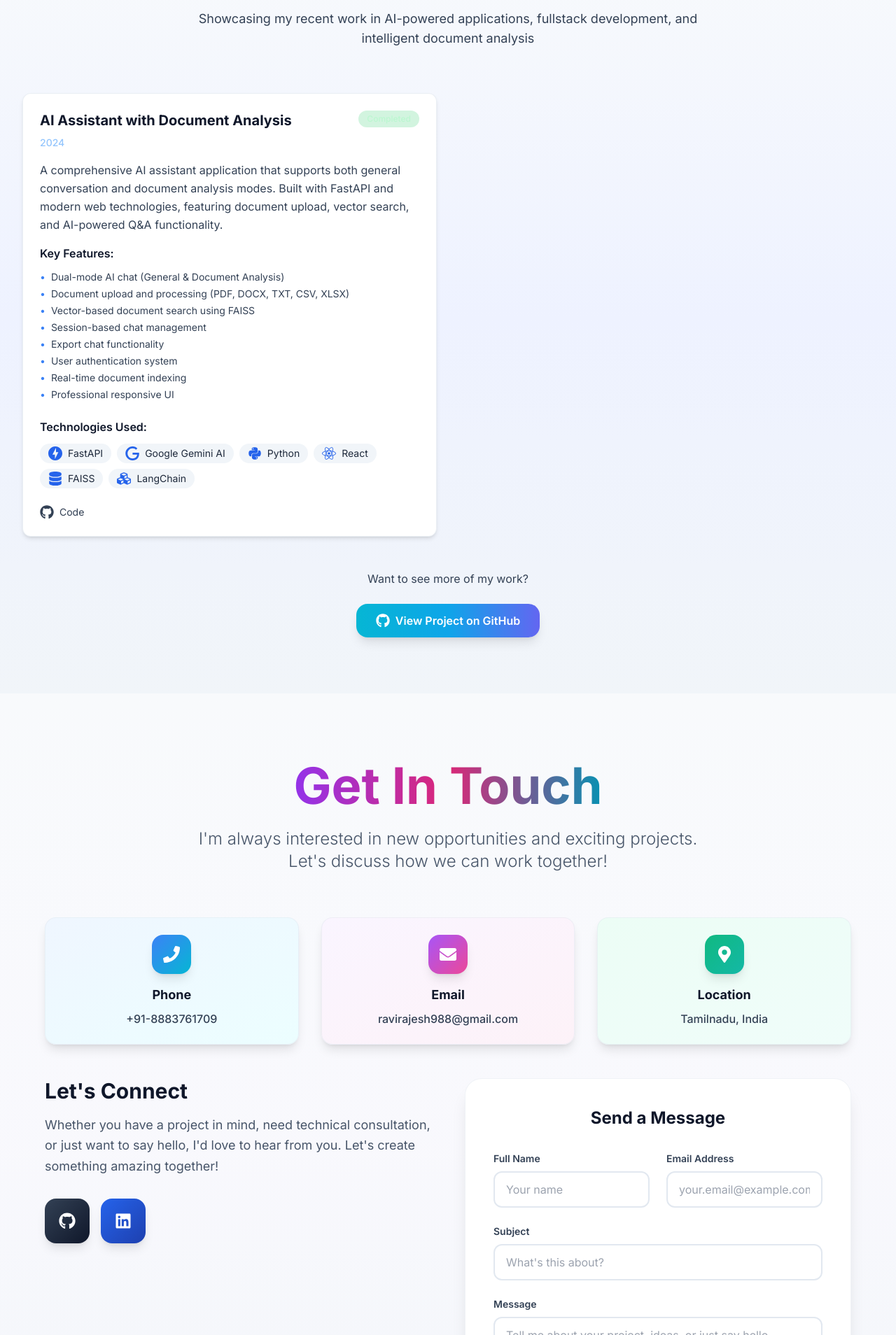
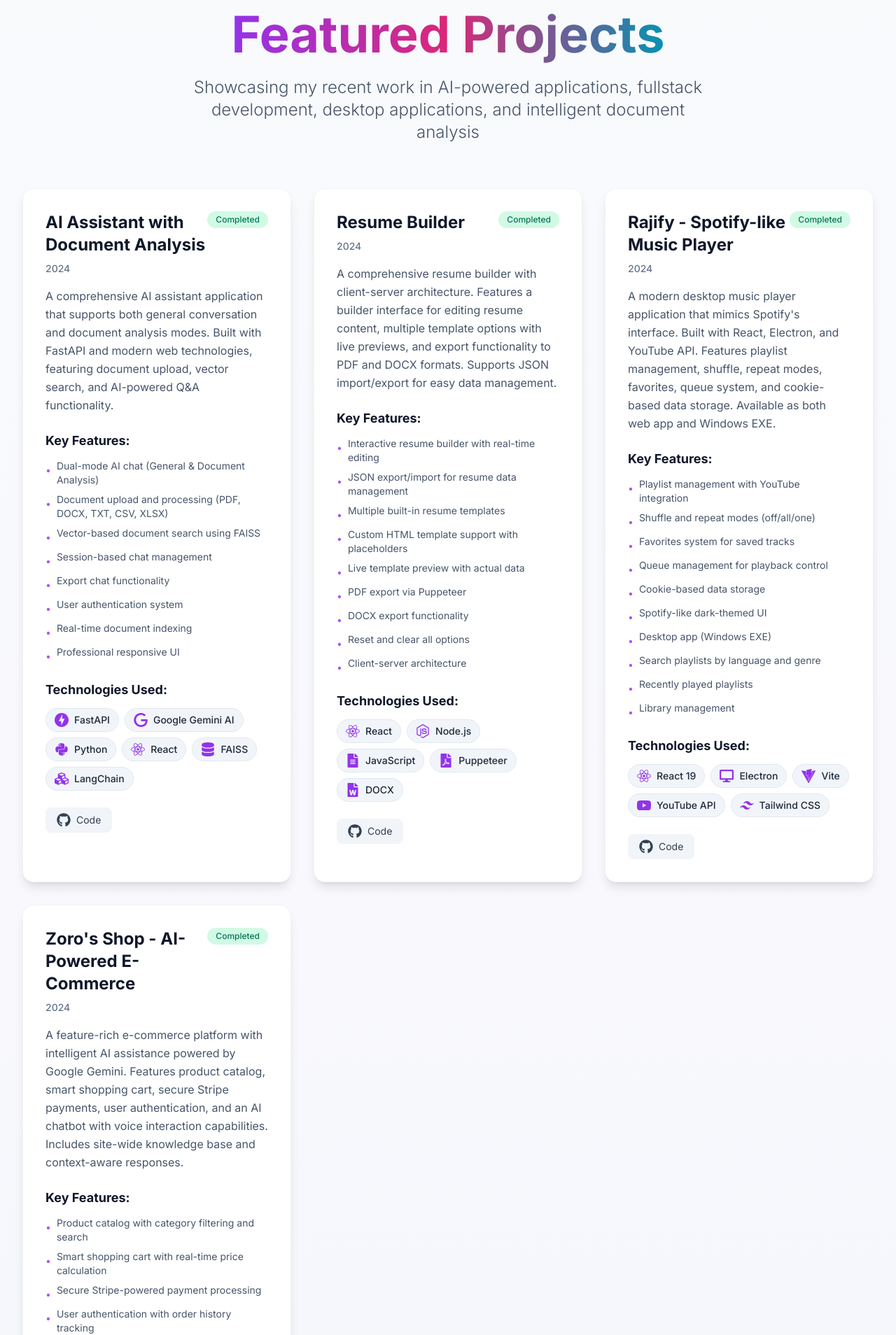
Before and after one commit to rajeshravi2004/Portfolio, a React (Vite) app: page / in a window 1280 px wide. Shown: the part 5532-7440 px from the top of the page at 70% size. Built offline with nearby package versions, Linux system fonts and the light colour scheme.

Commit message:
portfolio updation

```diff
--- a/src/components/Projects.jsx
+++ b/src/components/Projects.jsx
@@ -1,11 +1,10 @@
 import React from 'react';
 import { motion } from 'framer-motion';
-import { FaGithub, FaExternalLinkAlt, FaReact, FaPython, FaNodeJs, FaRobot, FaFileAlt, FaSearch, FaDatabase, FaBrain, FaCubes } from 'react-icons/fa';
-import { SiFastapi, SiGoogle, SiTailwindcss } from 'react-icons/si';
+import { FaGithub, FaExternalLinkAlt, FaReact, FaPython, FaNodeJs, FaFileAlt, FaDatabase, FaCubes, FaFilePdf, FaFileWord, FaDesktop, FaShoppingCart, FaCreditCard, FaRobot, FaMicrophone } from 'react-icons/fa';
+import { SiFastapi, SiGoogle, SiTailwindcss, SiYoutube, SiVite, SiDjango, SiStripe } from 'react-icons/si';
 
 const Projects = () => {
   const projects = [
-
     {
       title: 'AI Assistant with Document Analysis',
       description: 'Professional AI chatbot powered by Google Gemini AI with document analysis capabilities.',
@@ -32,32 +31,130 @@
       demo: '#',
       status: 'Completed',
       period: '2024'
+    },
+    {
+      title: 'Resume Builder',
+      description: 'Full-stack resume builder application with template system and PDF/DOCX export capabilities.',
+      longDescription: 'A comprehensive resume builder with client-server architecture. Features a builder interface for editing resume content, multiple template options with live previews, and export functionality to PDF and DOCX formats. Supports JSON import/export for easy data management.',
+      technologies: [
+        { name: 'React', icon: <FaReact className="w-5 h-5" /> },
+        { name: 'Node.js', icon: <FaNodeJs className="w-5 h-5" /> },
+        { name: 'JavaScript', icon: <FaFileAlt className="w-5 h-5" /> },
+        { name: 'Puppeteer', icon: <FaFilePdf className="w-5 h-5" /> },
+        { name: 'DOCX', icon: <FaFileWord className="w-5 h-5" /> }
+      ],
+      features: [
+        'Interactive resume builder with real-time editing',
+        'JSON export/import for resume data management',
+        'Multiple built-in resume templates',
+        'Custom HTML template support with placeholders',
+        'Live template preview with actual data',
+        'PDF export via Puppeteer',
+        'DOCX export functionality',
+        'Reset and clear all options',
+        'Client-server architecture'
+      ],
+      github: 'https://github.com/rajeshravi2004/Resume-Builder',
+      demo: '#',
+      status: 'Completed',
+      period: '2024'
+    },
+    {
+      title: 'Rajify - Spotify-like Music Player',
+      description: 'Desktop music player application with Spotify-like interface, built with React and Electron.',
+      longDescription: 'A modern desktop music player application that mimics Spotify\'s interface. Built with React, Electron, and YouTube API. Features playlist management, shuffle, repeat modes, favorites, queue system, and cookie-based data storage. Available as both web app and Windows EXE.',
+      technologies: [
+        { name: 'React 19', icon: <FaReact className="w-5 h-5" /> },
+        { name: 'Electron', icon: <FaDesktop className="w-5 h-5" /> },
+        { name: 'Vite', icon: <SiVite className="w-5 h-5" /> },
+        { name: 'YouTube API', icon: <SiYoutube className="w-5 h-5" /> },
+        { name: 'Tailwind CSS', icon: <SiTailwindcss className="w-5 h-5" /> }
+      ],
+      features: [
+        'Playlist management with YouTube integration',
+        'Shuffle and repeat modes (off/all/one)',
+        'Favorites system for saved tracks',
+        'Queue management for playback control',
+        'Cookie-based data storage',
+        'Spotify-like dark-themed UI',
+        'Desktop app (Windows EXE)',
+        'Search playlists by language and genre',
+        'Recently played playlists',
+        'Library management'
+      ],
+      github: 'https://github.com/rajeshravi2004/RajAudios',
+      demo: '#',
+      status: 'Completed',
+      period: '2024'
+    },
+    {
+      title: 'Zoro\'s Shop - AI-Powered E-Commerce',
+      description: 'Modern e-commerce platform with AI-powered assistant, built with Django and Google Gemini AI.',
+      longDescription: 'A feature-rich e-commerce platform with intelligent AI assistance powered by Google Gemini. Features product catalog, smart shopping cart, secure Stripe payments, user authentication, and an AI chatbot with voice interaction capabilities. Includes site-wide knowledge base and context-aware responses.',
+      technologies: [
+        { name: 'Django 5.0+', icon: <SiDjango className="w-5 h-5" /> },
+        { name: 'Google Gemini AI', icon: <SiGoogle className="w-5 h-5" /> },
+        { name: 'Python', icon: <FaPython className="w-5 h-5" /> },
+        { name: 'FAISS', icon: <FaDatabase className="w-5 h-5" /> },
+        { name: 'Stripe', icon: <SiStripe className="w-5 h-5" /> },
+        { name: 'Tailwind CSS', icon: <SiTailwindcss className="w-5 h-5" /> }
+      ],
+      features: [
+        'Product catalog with category filtering and search',
+        'Smart shopping cart with real-time price calculation',
+        'Secure Stripe-powered payment processing',
+        'User authentication with order history tracking',
+        'AI-powered chatbot with Google Gemini integration',
+        'Voice interaction (text-to-speech & speech-to-text)',
+        'Site-wide knowledge base for context-aware responses',
+        'Document processing (PDF, DOCX, CSV, Excel)',
+        'Vector similarity search with FAISS',
+        'Responsive design with modern UI/UX'
+      ],
+      github: 'https://github.com/rajeshravi2004/zoroshop',
+      demo: '#',
+      status: 'Completed',
+      period: '2024'
     }
   ];
 
   return (
     <section
       id="projects"
-      className="pt-12 sm:pt-16 lg:pt-10 pb-20 px-4 sm:px-6 lg:px-8 relative"
+      className="pt-20 sm:pt-24 pb-24 px-4 sm:px-6 lg:px-8 relative overflow-hidden"
     >
-      <div className="absolute inset-0 bg-gradient-to-b from-slate-50 via-indigo-50 to-slate-100 dark:from-black/70 dark:via-black/40 dark:to-black/70 pointer-events-none" />
-      <div className="max-w-7xl mx-auto relative z-10 text-slate-900 dark:text-white">
+      <div className="absolute inset-0 bg-gradient-to-b from-slate-50 via-purple-50/30 to-slate-100 dark:from-slate-950 dark:via-purple-950/20 dark:to-slate-900 pointer-events-none" />
+      <div className="max-w-7xl mx-auto relative z-10">
         <motion.div
-          initial={{ opacity: 0, y: 20 }}
+          initial={{ opacity: 0, y: 30 }}
           whileInView={{ opacity: 1, y: 0 }}
-          transition={{ duration: 0.6 }}
+          transition={{ duration: 0.7 }}
           viewport={{ once: true }}
           className="text-center mb-16"
         >
-          <h2 className="text-3xl sm:text-4xl font-bold text-slate-900 dark:text-white mb-4">
-            Featured Projects
-          </h2>
-          <p className="text-lg text-slate-700 dark:text-gray-200 max-w-3xl mx-auto">
-            Showcasing my recent work in AI-powered applications, fullstack development, and intelligent document analysis
-          </p>
+          <motion.h2
+            className="text-5xl sm:text-6xl lg:text-7xl font-extrabold mb-6"
+            initial={{ opacity: 0, y: 20 }}
+            whileInView={{ opacity: 1, y: 0 }}
+            transition={{ duration: 0.7, delay: 0.2 }}
+            viewport={{ once: true }}
+          >
+            <span className="bg-gradient-to-r from-purple-600 via-pink-600 to-cyan-600 dark:from-purple-400 dark:via-pink-400 dark:to-cyan-400 bg-clip-text text-transparent">
+              Featured Projects
+            </span>
+          </motion.h2>
+          <motion.p
+            className="text-xl sm:text-2xl text-slate-600 dark:text-slate-300 max-w-3xl mx-auto leading-relaxed font-light"
+            initial={{ opacity: 0, y: 20 }}
+            whileInView={{ opacity: 1, y: 0 }}
+            transition={{ duration: 0.7, delay: 0.3 }}
+            viewport={{ once: true }}
+          >
+            Showcasing my recent work in AI-powered applications, fullstack development, desktop applications, and intelligent document analysis
+          </motion.p>
         </motion.div>
 
-        <div className="grid md:grid-cols-2 gap-8">
+        <div className="grid md:grid-cols-2 lg:grid-cols-3 gap-8">
           {projects.map((project, index) => (
             <motion.div
               key={index}
@@ -65,50 +162,50 @@
               whileInView={{ opacity: 1, y: 0 }}
               transition={{ duration: 0.5, delay: index * 0.1 }}
               viewport={{ once: true }}
-              className="bg-white dark:bg-white/5 backdrop-blur rounded-xl shadow-md hover:shadow-lg transition-all duration-300 overflow-hidden group border border-slate-200/70 dark:border-white/10"
+              className="bg-white dark:bg-slate-900/50 backdrop-blur-xl rounded-2xl shadow-lg hover:shadow-xl transition-all duration-300 overflow-hidden group border border-slate-200/50 dark:border-slate-700/50"
             >
-              <div className="p-6">
+              <div className="p-8">
                 <div className="flex justify-between items-start mb-4">
                   <div>
-                    <h3 className="text-xl font-bold text-slate-900 dark:text-white mb-2">
+                    <h3 className="text-2xl font-bold text-slate-900 dark:text-white mb-2">
                       {project.title}
                     </h3>
-                    <p className="text-blue-300 text-sm font-medium">
+                    <p className="text-slate-500 dark:text-slate-400 text-sm font-medium">
                       {project.period}
                     </p>
                   </div>
                   <span className={`px-3 py-1 rounded-full text-xs font-medium ${
                     project.status === 'Completed'
-                      ? 'bg-green-500/20 text-green-200'
-                      : 'bg-blue-500/20 text-blue-200'
+                      ? 'bg-emerald-100 dark:bg-emerald-900/30 text-emerald-700 dark:text-emerald-300'
+                      : 'bg-blue-100 dark:bg-blue-900/30 text-blue-700 dark:text-blue-300'
                   }`}>
                     {project.status}
                   </span>
                 </div>
 
-                <p className="text-slate-700 dark:text-gray-200 mb-4 leading-relaxed">
+                <p className="text-slate-600 dark:text-slate-300 mb-6 leading-relaxed text-base">
                   {project.longDescription}
                 </p>
 
                 <div className="mb-6">
-                  <h4 className="font-semibold text-slate-900 dark:text-white mb-3">Key Features:</h4>
-                  <ul className="space-y-1">
+                  <h4 className="font-bold text-slate-900 dark:text-white mb-3 text-lg">Key Features:</h4>
+                  <ul className="space-y-2">
                     {project.features.map((feature, featureIndex) => (
-                      <li key={featureIndex} className="text-slate-700 dark:text-gray-200 text-sm flex items-start">
-                        <span className="text-blue-500 dark:text-blue-400 mr-2">•</span>
-                        {feature}
+                      <li key={featureIndex} className="text-slate-600 dark:text-slate-300 text-sm flex items-start">
+                        <span className="text-purple-500 dark:text-purple-400 mr-2 mt-1.5 flex-shrink-0">•</span>
+                        <span>{feature}</span>
                       </li>
                     ))}
                   </ul>
                 </div>
 
                 <div className="mb-6">
-                  <h4 className="font-semibold text-slate-900 dark:text-white mb-3">Technologies Used:</h4>
+                  <h4 className="font-bold text-slate-900 dark:text-white mb-3 text-lg">Technologies Used:</h4>
                   <div className="flex flex-wrap gap-2">
                     {project.technologies.map((tech, techIndex) => (
-                      <div key={techIndex} className="flex items-center gap-2 px-3 py-1 bg-slate-100 dark:bg-gray-800/60 rounded-full text-sm">
-                        <span className="text-blue-600 dark:text-blue-300">{tech.icon}</span>
-                        <span className="text-slate-800 dark:text-gray-100">{tech.name}</span>
+                      <div key={techIndex} className="flex items-center gap-2 px-3 py-1.5 bg-slate-100 dark:bg-slate-800/60 rounded-full text-sm border border-slate-200 dark:border-slate-700/50 hover:bg-slate-200 dark:hover:bg-slate-700/60 transition-colors">
+                        <span className="text-purple-600 dark:text-purple-400">{tech.icon}</span>
+                        <span className="text-slate-800 dark:text-gray-100 font-medium">{tech.name}</span>
                       </div>
                     ))}
                   </div>
@@ -119,7 +216,7 @@
                     href={project.github}
                     target="_blank"
                     rel="noopener noreferrer"
-                    className="flex items-center gap-2 text-slate-700 dark:text-gray-300 hover:text-slate-900 dark:hover:text-white transition-colors duration-200"
+                    className="flex items-center gap-2 px-4 py-2 rounded-lg bg-slate-100 dark:bg-slate-800/60 text-slate-700 dark:text-gray-300 hover:text-slate-900 dark:hover:text-white hover:bg-slate-200 dark:hover:bg-slate-700/60 transition-all duration-200"
                   >
                     <FaGithub className="w-5 h-5" />
                     <span className="text-sm">Code</span>
@@ -129,7 +226,7 @@
                       href={project.demo}
                       target="_blank"
                       rel="noopener noreferrer"
-                      className="flex items-center gap-2 text-blue-300 hover:text-blue-200 transition-colors duration-200"
+                      className="flex items-center gap-2 px-4 py-2 rounded-lg bg-purple-100 dark:bg-purple-900/30 text-purple-700 dark:text-purple-300 hover:bg-purple-200 dark:hover:bg-purple-900/50 transition-all duration-200"
                     >
                       <FaExternalLinkAlt className="w-5 h-5" />
                       <span className="text-sm">Demo</span>
@@ -146,20 +243,22 @@
           whileInView={{ opacity: 1, y: 0 }}
           transition={{ duration: 0.6, delay: 0.4 }}
           viewport={{ once: true }}
-          className="text-center mt-12"
+          className="text-center mt-16"
         >
-          <p className="text-slate-700 dark:text-gray-200 mb-6">
+          <p className="text-lg text-slate-600 dark:text-slate-300 mb-6">
             Want to see more of my work?
           </p>
-          <a
-            href="https://github.com/rajeshravi2004/Chatbot"
+          <motion.a
+            href="https://github.com/rajeshravi2004"
             target="_blank"
             rel="noopener noreferrer"
             className="btn-primary inline-flex items-center gap-2"
+            whileHover={{ scale: 1.05 }}
+            whileTap={{ scale: 0.95 }}
           >
             <FaGithub className="w-5 h-5" />
-            View Project on GitHub
-          </a>
+            View All Projects on GitHub
+          </motion.a>
         </motion.div>
       </div>
     </section>
```
